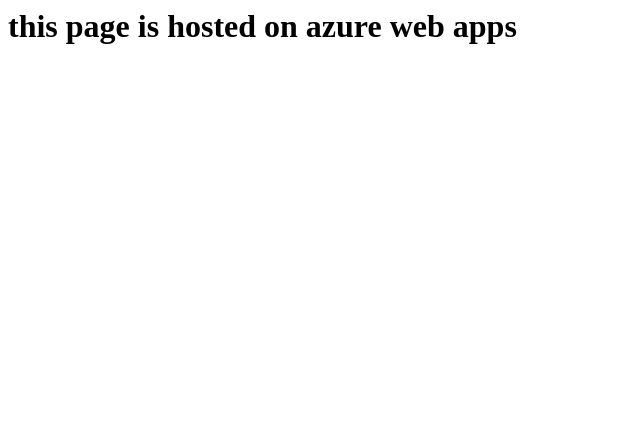
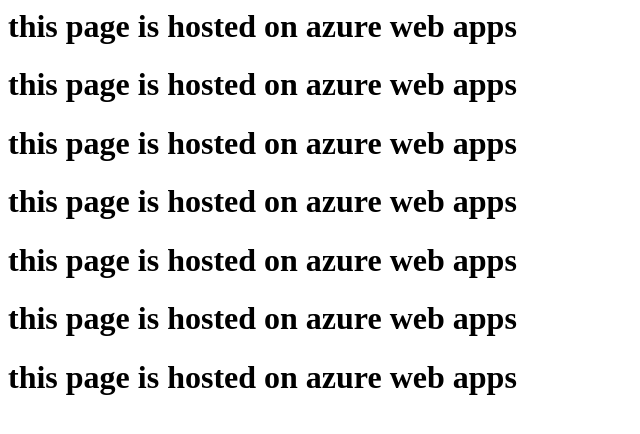
Before and after one commit to kumarself10/az204march, a plain HTML site: page index.html in a window 1280 px wide. Shown: the whole page, without its empty margins (0-640 px from the left). Drawn offline with Linux system fonts and the light colour scheme.

Commit message:
Update index.html

```diff
--- a/index.html
+++ b/index.html
@@ -1 +1,7 @@
 <h1> this page is hosted on azure web apps</h1>
+<h1> this page is hosted on azure web apps</h1>
+
+<h1> this page is hosted on azure web apps</h1><h1> this page is hosted on azure web apps</h1>
+
+
+<h1> this page is hosted on azure web apps</h1><h1> this page is hosted on azure web apps</h1><h1> this page is hosted on azure web apps</h1>
```
